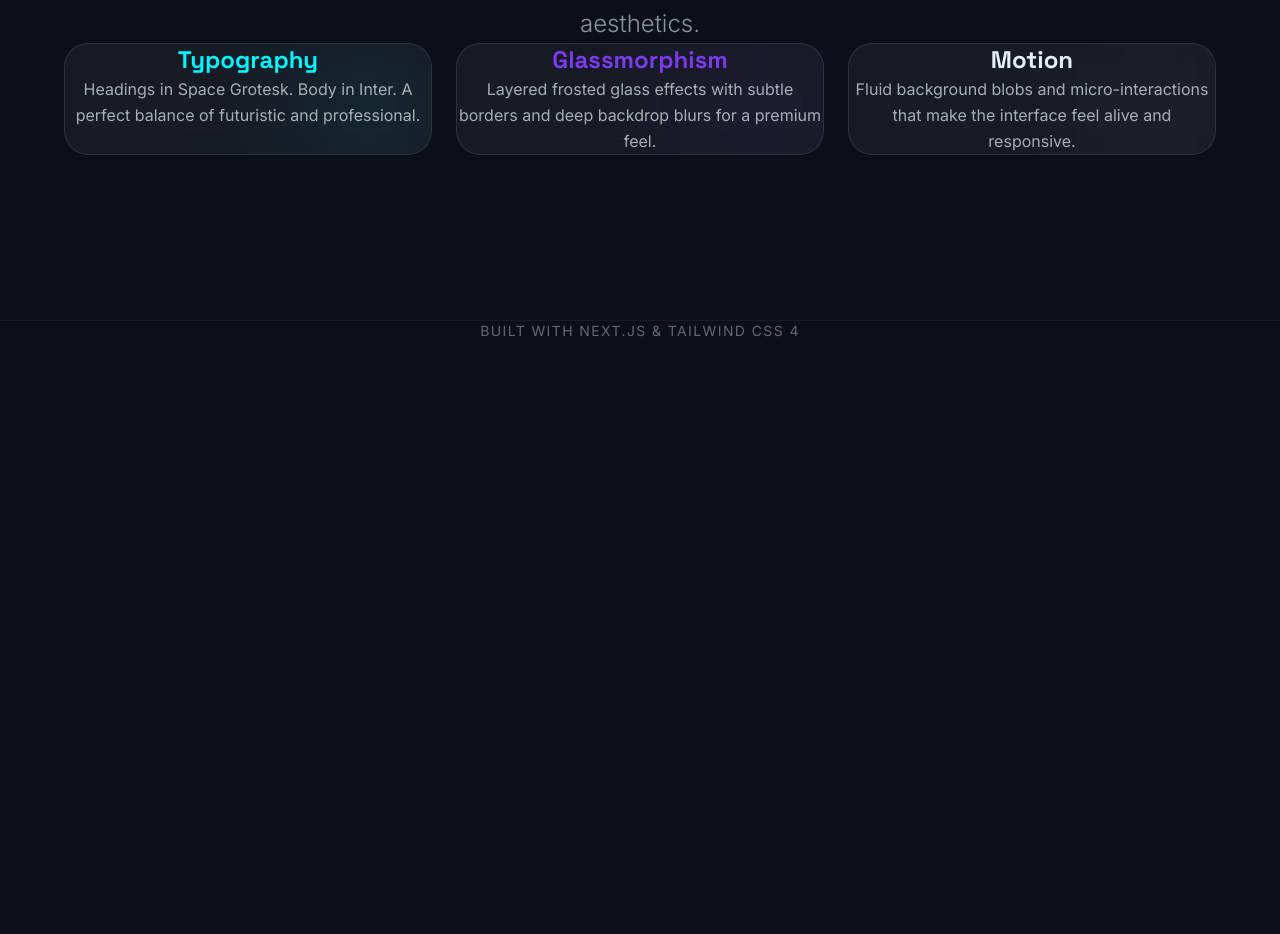
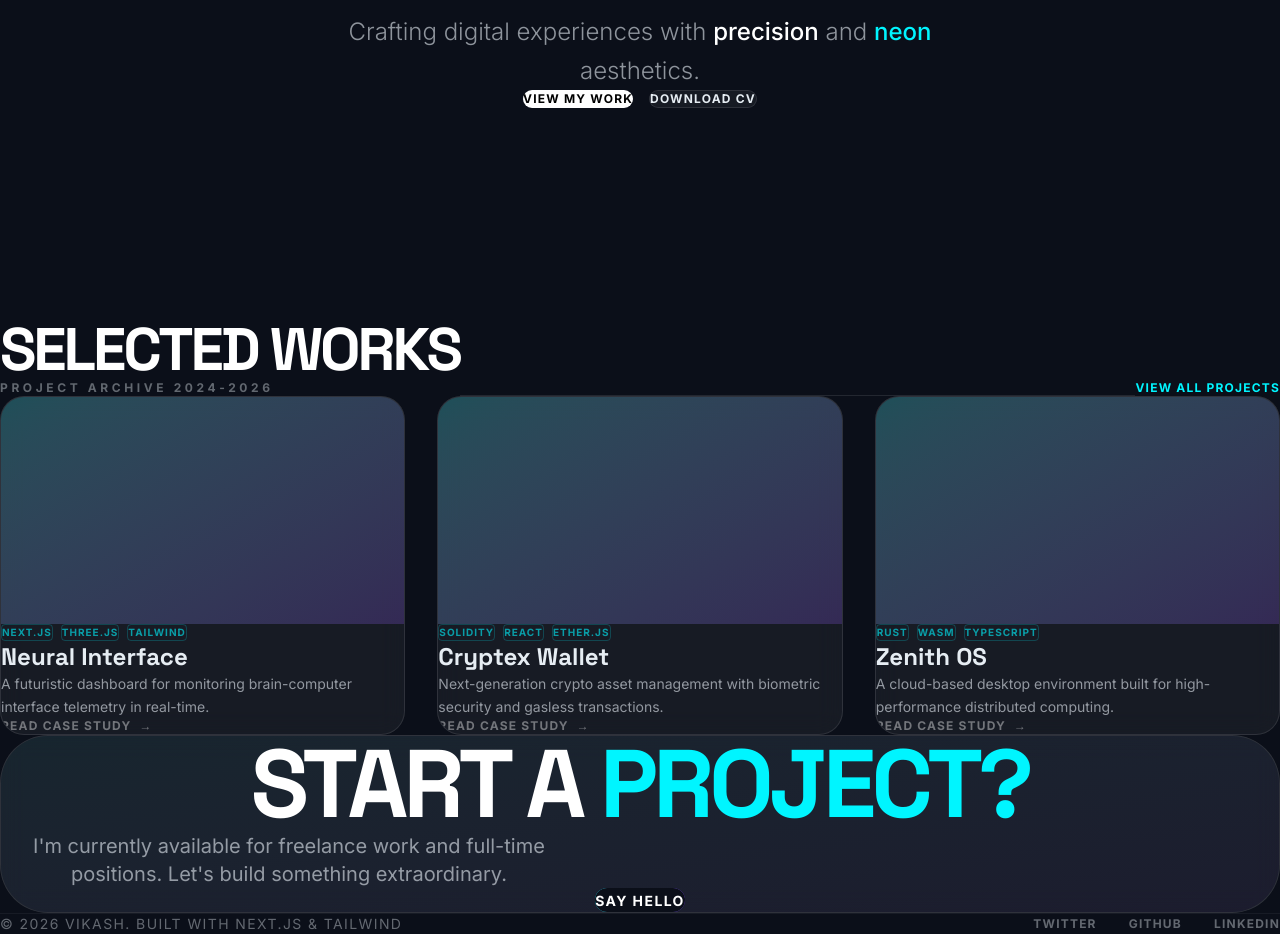
Before and after one commit to vikash-connect/Portfolio, a Next.js app: page / in a window 1280 px wide. Shown: the part 480-1414 px from the top of the page. Before the commit the page ends 821 px from the top, so only its background shows below. Built offline with nearby package versions, Linux system fonts and the light colour scheme.

Commit message:
feat: add Projects and Contact sections with ProjectCard component

```diff
--- a/app/page.tsx
+++ b/app/page.tsx
@@ -1,12 +1,35 @@
 import Navbar from "@/components/Navbar";
 import Section from "@/components/Section";
+import ProjectCard from "@/components/ProjectCard";
 
 export default function Home() {
+  const projects = [
+    {
+      title: "Neural Interface",
+      description: "A futuristic dashboard for monitoring brain-computer interface telemetry in real-time.",
+      tags: ["Next.js", "Three.js", "Tailwind"],
+      link: "#"
+    },
+    {
+      title: "Cryptex Wallet",
+      description: "Next-generation crypto asset management with biometric security and gasless transactions.",
+      tags: ["Solidity", "React", "Ether.js"],
+      link: "#"
+    },
+    {
+      title: "Zenith OS",
+      description: "A cloud-based desktop environment built for high-performance distributed computing.",
+      tags: ["Rust", "Wasm", "TypeScript"],
+      link: "#"
+    }
+  ];
+
   return (
     <>
       <Navbar />
 
-      <Section className="flex flex-col items-center justify-center min-h-screen text-center">
+      {/* Hero Section */}
+      <Section className="flex flex-col items-center justify-center min-h-screen text-center relative">
         <header className="mb-12 animate-in fade-in slide-in-from-top-8 duration-1000">
           <div className="inline-block px-4 py-1 rounded-full bg-neon-cyan/10 border border-neon-cyan/20 text-neon-cyan text-xs font-bold uppercase tracking-[0.2em] mb-6">
             Portfolio v1.0
@@ -19,37 +42,70 @@ export default function Home() {
           </p>
         </header>
 
-        <div className="grid grid-cols-1 md:grid-cols-3 gap-6 max-w-6xl w-full animate-in fade-in zoom-in duration-1000 delay-300">
-          <div className="glass p-8 rounded-3xl border border-white/5 hover:border-neon-cyan/30 transition-all duration-500 group relative overflow-hidden">
-            <div className="absolute top-0 right-0 w-32 h-32 bg-neon-cyan/10 blur-3xl -mr-16 -mt-16 group-hover:bg-neon-cyan/20 transition-colors" />
-            <h3 className="text-2xl font-bold mb-4 text-neon-cyan group-hover:drop-shadow-[0_0_8px_rgba(0,245,255,0.8)] relative z-10">Typography</h3>
-            <p className="text-text-primary/70 relative z-10 leading-relaxed">
-              Headings in Space Grotesk. Body in Inter. A perfect balance of futuristic and professional.
-            </p>
-          </div>
-
-          <div className="glass p-8 rounded-3xl border border-white/5 hover:border-neon-purple/30 transition-all duration-500 group relative overflow-hidden">
-            <div className="absolute top-0 right-0 w-32 h-32 bg-neon-purple/10 blur-3xl -mr-16 -mt-16 group-hover:bg-neon-purple/20 transition-colors" />
-            <h3 className="text-2xl font-bold mb-4 text-neon-purple group-hover:drop-shadow-[0_0_8px_rgba(124,58,237,0.8)] relative z-10">Glassmorphism</h3>
-            <p className="text-text-primary/70 relative z-10 leading-relaxed">
-              Layered frosted glass effects with subtle borders and deep backdrop blurs for a premium feel.
-            </p>
-          </div>
-
-          <div className="glass p-8 rounded-3xl border border-white/5 hover:border-white/20 transition-all duration-500 group relative overflow-hidden">
-            <div className="absolute top-0 right-0 w-32 h-32 bg-white/5 blur-3xl -mr-16 -mt-16 group-hover:bg-white/10 transition-colors" />
-            <h3 className="text-2xl font-bold mb-4 text-text-primary group-hover:drop-shadow-[0_0_8px_rgba(255,255,255,0.5)] relative z-10">Motion</h3>
-            <p className="text-text-primary/70 relative z-10 leading-relaxed">
-              Fluid background blobs and micro-interactions that make the interface feel alive and responsive.
-            </p>
-          </div>
+        <div className="flex gap-4 animate-in fade-in slide-in-from-bottom-8 duration-1000 delay-500">
+          <button className="bg-white text-black px-8 py-4 rounded-full font-bold uppercase tracking-widest text-xs hover:bg-neon-cyan transition-colors">
+            View My Work
+          </button>
+          <button className="glass px-8 py-4 rounded-full font-bold uppercase tracking-widest text-xs border border-white/10 hover:border-white/30 transition-colors">
+            Download CV
+          </button>
         </div>
       </Section>
 
-      <footer className="py-12 border-t border-white/5 text-center">
-        <p className="text-sm tracking-widest uppercase opacity-40">
-          Built with Next.js & Tailwind CSS 4
-        </p>
+      {/* Projects Section */}
+      <Section id="work" className="pt-0">
+        <div className="flex justify-between items-end mb-12">
+          <div>
+            <h2 className="text-4xl md:text-6xl font-bold tracking-tighter text-white mb-2">SELECTED WORKS</h2>
+            <p className="text-text-primary/40 uppercase tracking-[0.3em] text-xs font-bold">Project Archive 2024-2026</p>
+          </div>
+          <div className="hidden md:block h-px bg-white/10 flex-grow mx-12 mb-4" />
+          <button className="text-xs font-bold uppercase tracking-widest text-neon-cyan hover:underline transition-all">
+            View All Projects
+          </button>
+        </div>
+
+        <div className="grid grid-cols-1 md:grid-cols-2 lg:grid-cols-3 gap-8">
+          {projects.map((project, index) => (
+            <div key={project.title} className={`animate-in fade-in slide-in-from-bottom-12 duration-1000 delay-${(index + 1) * 200}`}>
+              <ProjectCard {...project} />
+            </div>
+          ))}
+        </div>
+      </Section>
+
+      {/* Contact Section */}
+      <Section id="contact" className="pb-32">
+        <div className="glass p-12 md:p-24 rounded-[3rem] border border-white/5 relative overflow-hidden text-center">
+          <div className="absolute inset-0 bg-gradient-to-br from-neon-cyan/5 to-neon-purple/5 pointer-events-none" />
+          <h2 className="text-5xl md:text-8xl font-bold tracking-tighter text-white mb-8 relative z-10">
+            START A <span className="text-neon-cyan">PROJECT?</span>
+          </h2>
+          <p className="text-xl text-text-primary/60 max-w-xl mx-auto mb-12 relative z-10">
+            I'm currently available for freelance work and full-time positions. Let's build something extraordinary.
+          </p>
+          <a
+            href="mailto:contact@vikash.dev"
+            className="inline-block bg-gradient-to-r from-neon-cyan to-neon-purple p-[1px] rounded-full group transition-all duration-500 hover:scale-105 relative z-10"
+          >
+            <div className="bg-[#0B0F19] px-12 py-5 rounded-full group-hover:bg-transparent transition-colors">
+              <span className="text-white font-bold uppercase tracking-widest text-sm">Say Hello</span>
+            </div>
+          </a>
+        </div>
+      </Section>
+
+      <footer className="py-12 border-t border-white/5">
+        <div className="max-w-7xl mx-auto px-6 flex flex-col md:flex-row justify-between items-center gap-6">
+          <p className="text-sm tracking-widest uppercase opacity-40">
+            © 2026 Vikash. Built with Next.js & Tailwind
+          </p>
+          <div className="flex gap-8 text-xs font-bold uppercase tracking-widest opacity-40 hover:opacity-100 transition-opacity">
+            <a href="#" className="hover:text-neon-cyan">Twitter</a>
+            <a href="#" className="hover:text-neon-cyan">GitHub</a>
+            <a href="#" className="hover:text-neon-cyan">LinkedIn</a>
+          </div>
+        </div>
       </footer>
     </>
   );
--- /dev/null
+++ b/components/ProjectCard.tsx
@@ -0,0 +1,41 @@
+import React from 'react';
+
+interface ProjectCardProps {
+  title: string;
+  description: string;
+  tags: string[];
+  link: string;
+}
+
+const ProjectCard = ({ title, description, tags, link }: ProjectCardProps) => {
+  return (
+    <div className="glass group rounded-3xl border border-white/5 overflow-hidden hover:border-neon-cyan/50 transition-all duration-500">
+      <div className="aspect-video bg-white/5 relative overflow-hidden">
+        <div className="absolute inset-0 bg-gradient-to-br from-neon-cyan/20 to-neon-purple/20 group-hover:scale-110 transition-transform duration-700" />
+        <div className="absolute inset-0 flex items-center justify-center opacity-0 group-hover:opacity-100 transition-opacity duration-500">
+          <span className="bg-white text-black px-6 py-2 rounded-full font-bold text-sm uppercase tracking-widest">
+            View Project
+          </span>
+        </div>
+      </div>
+      <div className="p-8">
+        <div className="flex gap-2 mb-4">
+          {tags.map((tag) => (
+            <span key={tag} className="text-[10px] font-bold uppercase tracking-widest text-neon-cyan/60 border border-neon-cyan/20 px-2 py-0.5 rounded">
+              {tag}
+            </span>
+          ))}
+        </div>
+        <h3 className="text-2xl font-bold mb-2 group-hover:text-neon-cyan transition-colors">{title}</h3>
+        <p className="text-text-primary/60 text-sm leading-relaxed mb-6">
+          {description}
+        </p>
+        <a href={link} className="text-xs font-bold uppercase tracking-widest text-white/40 group-hover:text-white transition-colors flex items-center gap-2">
+          Read Case Study <span>→</span>
+        </a>
+      </div>
+    </div>
+  );
+};
+
+export default ProjectCard;
```
